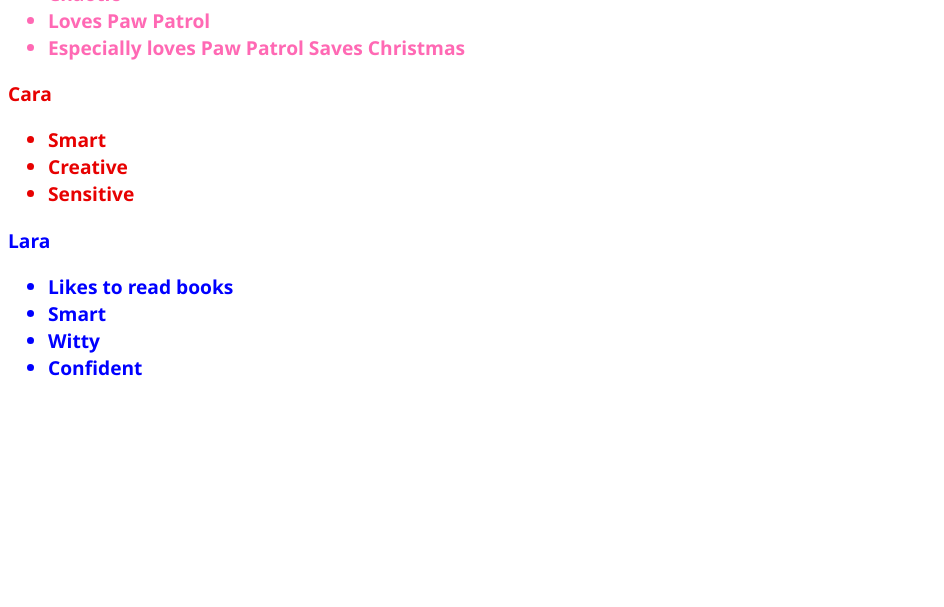
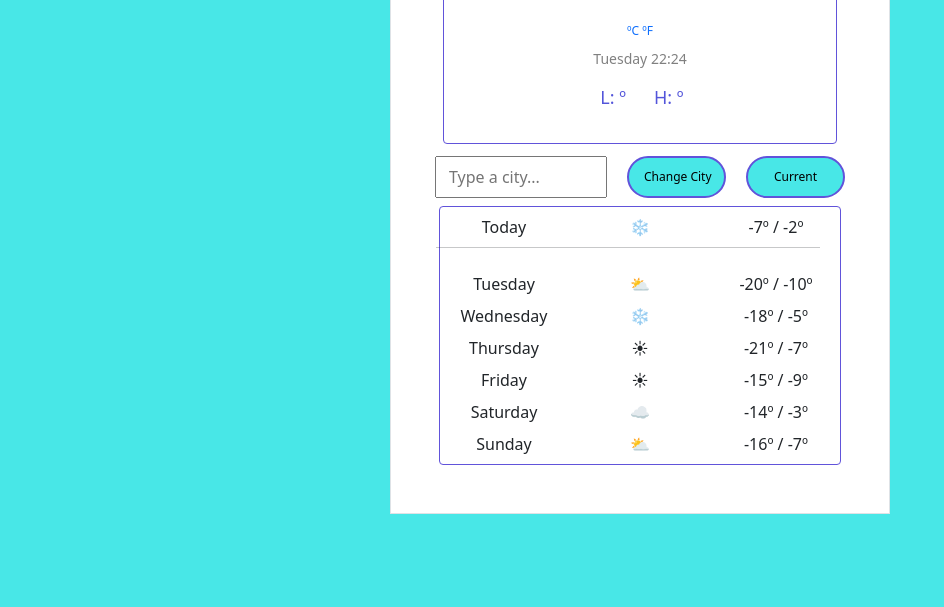
Before and after one commit to ky-peace/weather-app, a website built with Parcel: page index.html in a window 1280 px wide. Shown: the part 193-800 px from the top of the page, without its empty margins (0-944 px from the left). Built offline with nearby package versions, Linux system fonts and the light colour scheme; no server answers.

Commit message:
Update index.html

```diff
--- a/index.html
+++ b/index.html
@@ -4,66 +4,163 @@
     <meta charset="UTF-8" />
     <meta http-equiv="X-UA-Compatible" content="IE=edge" />
     <meta name="viewport" content="width=device-width, initial-scale=1.0" />
-    <title>Document</title>
-    <style>
-      h1 {
-        text-align: center;
-        color: green;
-      }
-      h2 {
-        color: peru;
-      }
-
-      p {
-        color: purple;
-      }
-
-      .cara {
-        color: rgb(231, 1, 1);
-        font-weight: bold;
-      }
-
-      .diana {
-        color: hotpink;
-        font-weight: bold;
-      }
-
-      .lara {
-        color: blue;
-        font-weight: bold;
-      }
-
-      .paragraphs {
-        font-size: larger;
-        font-family: "Segoe UI", Tahoma, Geneva, Verdana, sans-serif;
-      }
-    </style>
+    <title>WeatherApp</title>
+    <link
+      href="https://cdn.jsdelivr.net/npm/bootstrap@5.1.3/dist/css/bootstrap.min.css"
+      rel="stylesheet"
+      integrity="sha384-1BmE4kWBq78iYhFldvKuhfTAU6auU8tT94WrHftjDbrCEXSU1oBoqyl2QvZ6jIW3"
+      crossorigin="anonymous"
+    />
+    <link rel="stylesheet" href="src/style.css" />
+    <script src="https://cdn.jsdelivr.net/npm/axios/dist/axios.min.js"></script>
   </head>
   <body>
-    <h1>The Brokelman Children</h1>
+    <div class="container border p-5">
+      <div class="card m-1" style="max-width: 100%">
 
-    <h2>A confusing work of coding</h2>
-    <div class="paragraphs">
-      <p class="diana">Diana</p>
-      <ul class="diana">
-        <li>Chaotic</li>
-        <li>Loves Paw Patrol</li>
-        <li>Especially loves Paw Patrol Saves Christmas</li>
-      </ul>
 
-      <p class="cara">Cara</p>
-      <ul class="cara">
-        <li>Smart</li>
-        <li>Creative</li>
-        <li>Sensitive</li>
-      </ul>
-      <p class="lara">Lara</p>
-      <ul class="lara">
-        <li>Likes to read books</li>
-        <li>Smart</li>
-        <li>Witty</li>
-        <li>Confident</li>
-      </ul>
+            <div class="card-body">
+              <h1 id="city">
+                Toronto
+              </h1>
+
+              <h1  >
+                <span id="current-temperature"></span>º
+               </h1>
+              <span id="unit-link">
+                   <a id="tempc-link" href="#">
+                     ºC
+                   </a>
+                   <a id="tempf-link" href="#">
+                     ºF
+                   </a>
+               </span>
+
+              <h2 id="current-date">
+
+              </h2>
+              <p class="weather-conditions">
+                <div id="conditions">
+
+                </div>
+                <div class="row">
+                <div class="low col">
+                  L: <span id="low"></span>º
+                </div>
+                <div class="high col">
+                  H: <span id="high"></span>º
+                </div>
+                </div>
+              </p>
+            </div>
+        </div>
+
+        <form id="search-city-form">
+          <div id="search-city" class="row p-2">
+             <input
+             id="new-city-value"
+             class="col"
+             type="search"
+             placeholder="Type a city..."
+             autocomplete="off">
+             <input
+             id="submit-search"
+             class="change-city-button col"
+             type="submit"
+             value="Change City">
+             <button id = "current" class="change-city-button col">
+               Current
+              </button>
+          </div>
+       </form>
+
+      <div class="seven-day-forecast p-2">
+      <div class="row align-middle mb-2 row-day">
+        <div class="col day" align="center">
+          Today
+        </div>
+        <div class="col forecast-emoji" align="center">
+          ❄
+        </div>
+        <div class="col forecast-low-high" align="center">
+          -7º / -2º
+        </div>
+        <div class="row pt-2">
+          <hr/>
+        </div>
+        </div>
+        <div class="row align-middle mb-2 row-day">
+        <div class="col day" align="center">
+          Tuesday
+        </div>
+        <div class="col forecast-emoji" align="center">
+          ⛅
+        </div>
+        <div class="col forecast-low-high" align="center">
+          -20º / -10º
+        </div>
+        </div>
+      <div class="row align-middle mb-2 row-day">
+        <div class="col day" align="center">
+          Wednesday
+        </div>
+        <div class="col forecast-emoji" align="center">
+          ❄
+        </div>
+        <div class="col forecast-low-high" align="center">
+          -18º / -5º
+        </div>
+        </div>
+      <div class="row align-middle mb-2 row-day">
+        <div class="col day" align="center">
+          Thursday
+        </div>
+        <div class="col forecast-emoji" align="center">
+          ☀
+        </div>
+        <div class="col forecast-low-high" align="center">
+          -21º / -7º
+        </div>
+        </div>
+      <div class="row align-middle mb-2 row-day">
+        <div class="col day" align="center">
+          Friday
+        </div>
+        <div class="col forecast-emoji" align="center">
+          ☀
+        </div>
+        <div class="col forecast-low-high" align="center">
+          -15º / -9º
+        </div>
+        </div>
+      <div class="row align-middle mb-2 row-day">
+        <div class="col day" align="center">
+          Saturday
+        </div>
+        <div class="col forecast-emoji" align="center">
+          ☁
+        </div>
+        <div class="col forecast-low-high" align="center">
+          -14º / -3º
+        </div>
+        </div>
+      <div class="row align-middle row-day">
+        <div class="col day" align="center">
+          Sunday
+        </div>
+        <div class="col forecast-emoji" align="center">
+          ⛅
+        </div>
+        <div class="col forecast-low-high" align="center">
+          -16º / -7º
+        </div>
+        </div>
+
+      </div>
+      </div>
+
+
     </div>
+    <script src="src/index.js"></script>
   </body>
 </html>
```
